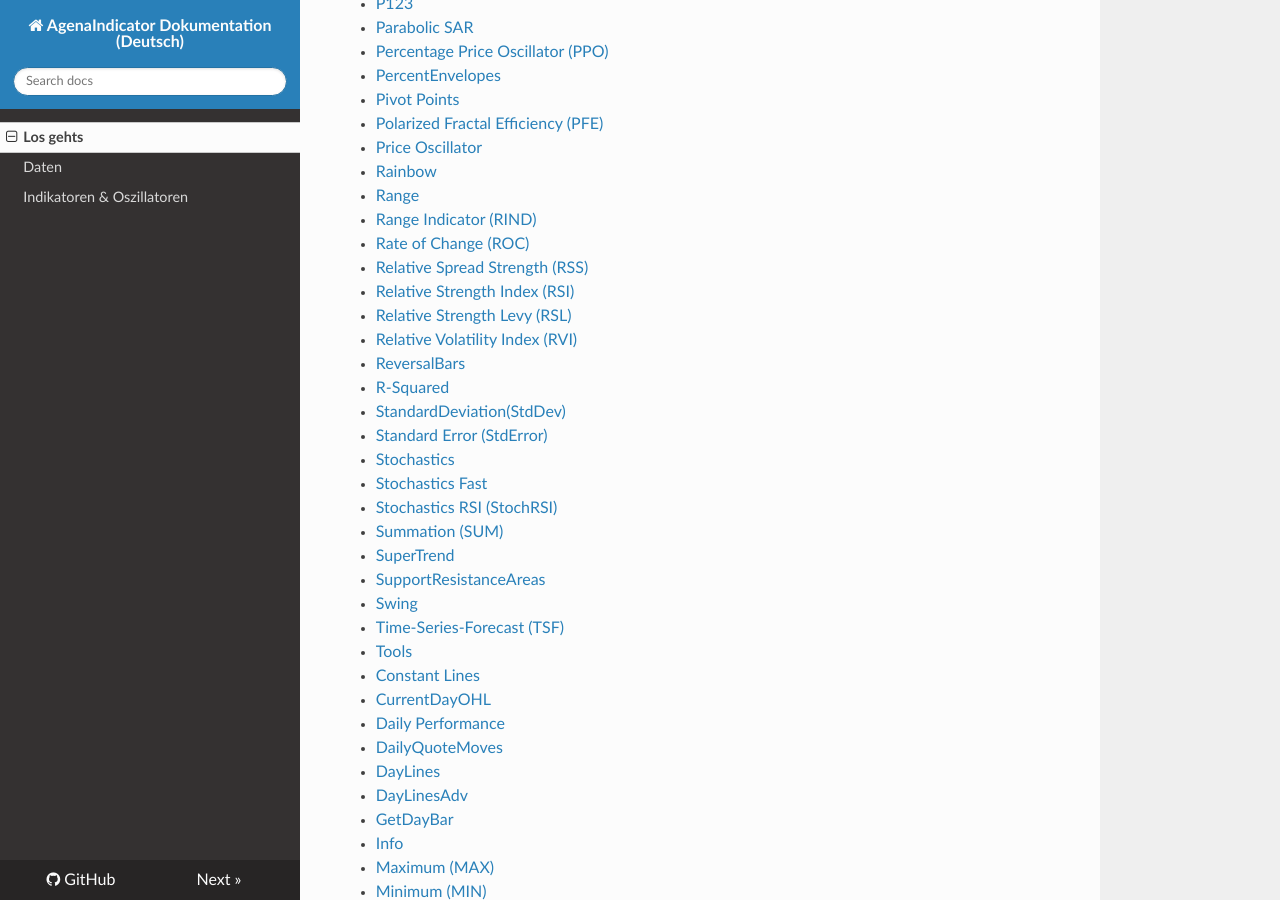
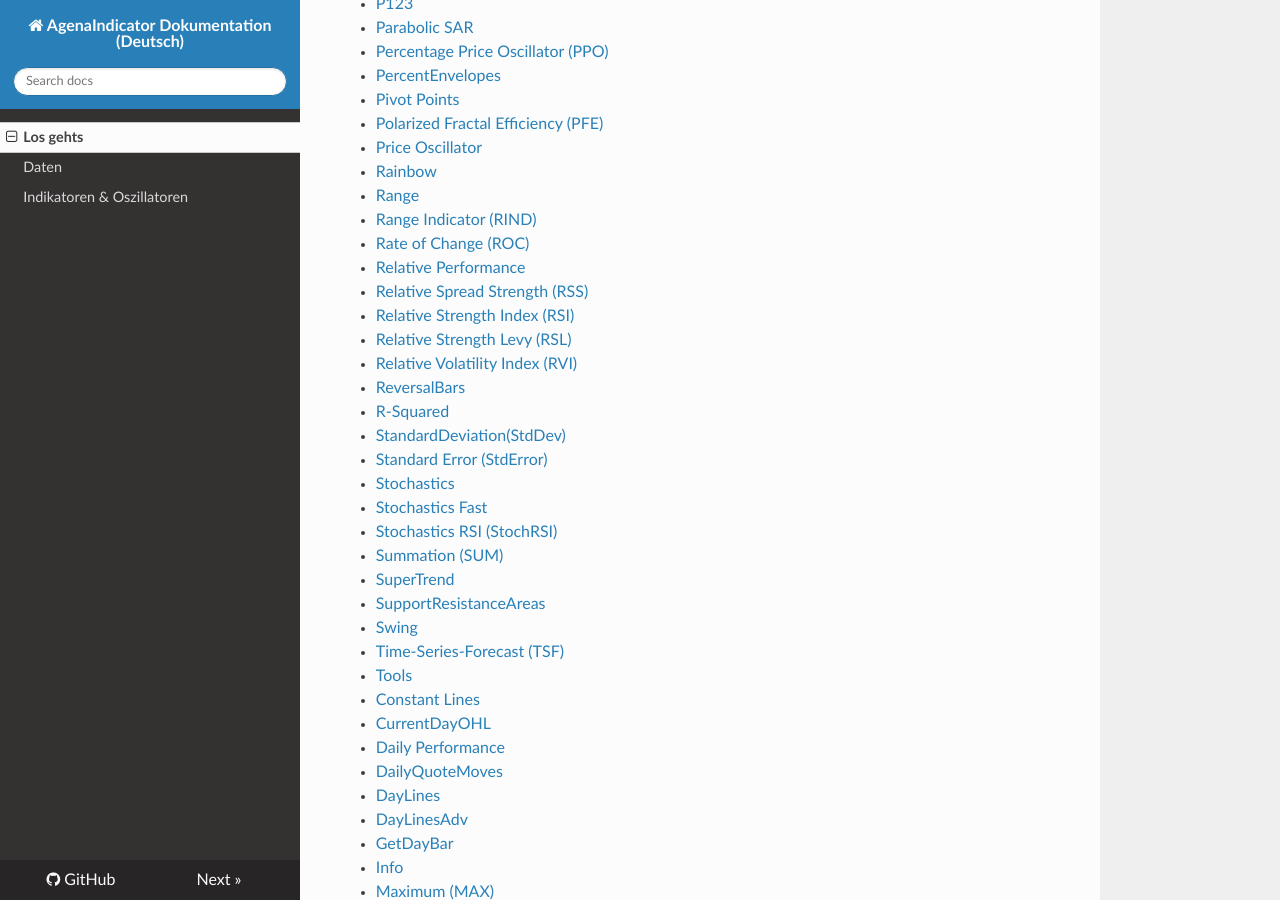
Before and after one commit to AgenaTrader/AgenaIndicator-documentation-de, an MkDocs documentation site: the page built from sources/index.md, in a window 1280 px wide and 900 px high, scrolled down 2873 px. Built offline with MkDocs 1.6.1, drawn with Linux system fonts in a browser that asks for light colours; nearby versions of some CDN libraries; old or Windows-style settings are respelled for this version of MkDocs.

Commit message:
Update index.md

```diff
--- a/sources/index.md
+++ b/sources/index.md
@@ -117,6 +117,7 @@
 -   [Range](./indikatoren_und_oszillatoren.md#range)
 -   [Range Indicator (RIND)](./indikatoren_und_oszillatoren.md#range-indicator-rind)
 -   [Rate of Change (ROC)](./indikatoren_und_oszillatoren.md#rate-of-change-roc)
+-   [Relative Performance](./indikatoren_und_oszillatoren.md#relative-performance)
 -   [Relative Spread Strength (RSS)](./indikatoren_und_oszillatoren.md#relative-spread-strength-rss)
 -   [Relative Strength Index (RSI)](./indikatoren_und_oszillatoren.md#relative-strength-index-rsi)
 -   [Relative Strength Levy (RSL)](./indikatoren_und_oszillatoren.md#relative-strength-levy-rsl)
```
